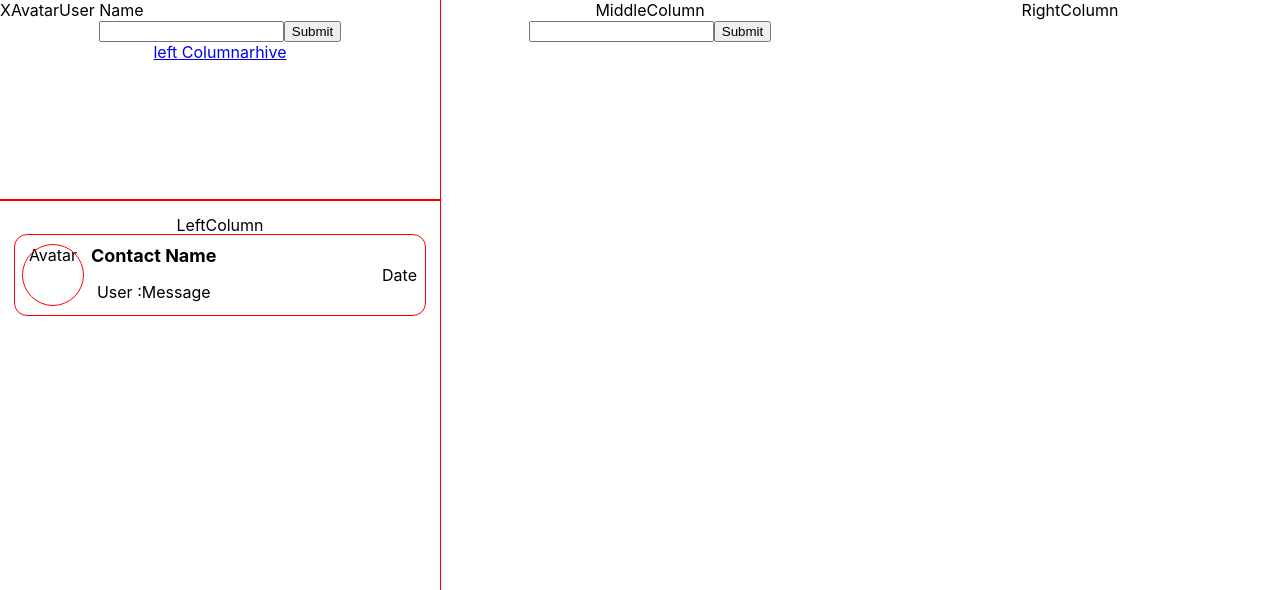
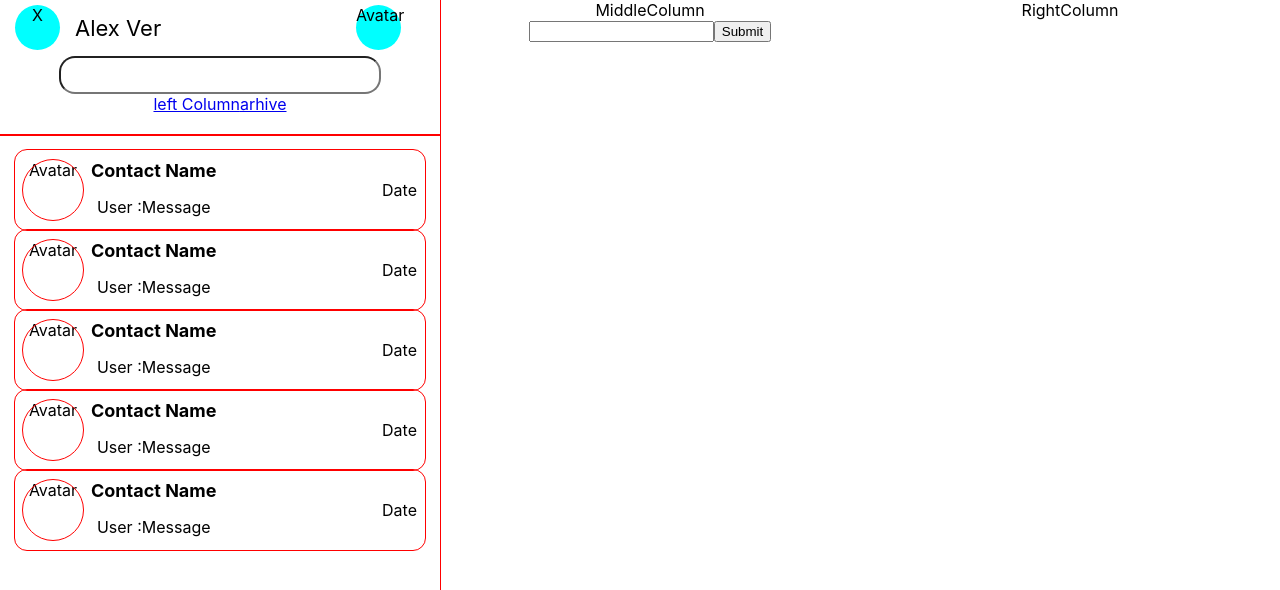
Before and after one commit to VirLg/react-analog-telegramm, a React (Create React App) app: page / in a window 1280 px wide. Shown: the top 590 px of the page. Built offline with nearby package versions, Linux system fonts and the light colour scheme.

Commit message:
input search

```diff
--- /dev/null
+++ b/src/components/form/InputComponent.styled.js
@@ -0,0 +1,9 @@
+import styled from '@emotion/styled';
+
+export const InputElement = styled.input`
+  width: 300px;
+  height: 32px;
+  border-radius: 16px;
+  padding-left: 16px;
+  font-size: 18px;
+`;
--- /dev/null
+++ b/src/components/form/InputSearch.jsx
@@ -0,0 +1,25 @@
+import React, { useState } from 'react';
+import { InputElement } from './InputComponent.styled';
+
+const InputSearch = ({ handleMessage }) => {
+  const [name, setName] = useState('');
+
+  const handleSbmit = e => {
+    e.preventDefault();
+    handleMessage({ name });
+    setName('');
+  };
+  const handleChange = e => {
+    setName(e.target.value);
+  };
+
+  return (
+    <>
+      <form onSubmit={handleSbmit}>
+        <InputElement onChange={handleChange} name="name" value={name} />
+      </form>
+    </>
+  );
+};
+
+export default InputSearch;
--- a/src/components/header/Header.jsx
+++ b/src/components/header/Header.jsx
@@ -1,19 +1,20 @@
 import React from 'react';
 import { NavLink } from 'react-router-dom';
 import { HeaderDiv } from './Header.styled';
-import InputMessage from '../form/InputMessage';
+
 import User from '../user/User';
 import BurgerMenu from '../menu/BurgerMenu';
+import InputSearch from '../form/InputSearch';
 
 const Header = () => {
   return (
     <div>
       <HeaderDiv>
-        <div style={{ display: 'flex' }}>
+        <div style={{ display: 'flex', marginBottom: '6px' }}>
           <BurgerMenu />
           <User />
         </div>
-        <InputMessage />
+        <InputSearch />
         <NavLink to="/">left Column</NavLink>
         <NavLink to="/api/arhive">arhive</NavLink>
       </HeaderDiv>
--- a/src/components/header/Header.styled.js
+++ b/src/components/header/Header.styled.js
@@ -1,6 +1,9 @@
 import styled from '@emotion/styled';
 
 export const HeaderDiv = styled.div`
-  height: 200px;
+  height: 130px;
+  padding-top: 5px;
+  padding-left: 15px;
+  padding-right: 15px;
   outline: 1px solid red;
 `;
--- a/src/components/leftColumn/LeftColumn.jsx
+++ b/src/components/leftColumn/LeftColumn.jsx
@@ -1,13 +1,15 @@
 import React from 'react';
-import RightColumn from '../rightColumn/RightColumn';
-import MiddleColumn from '../middleColumn/MiddleColumn';
+
 import ItemContact from '../itemContact/ItemContact';
 import { LeftColumnDiv } from './LeftColumn.styled';
 
 const LeftColumn = () => {
   return (
     <LeftColumnDiv>
-      LeftColumn
+      <ItemContact />
+      <ItemContact />
+      <ItemContact />
+      <ItemContact />
       <ItemContact />
     </LeftColumnDiv>
   );
--- a/src/components/menu/BurgerMenu.jsx
+++ b/src/components/menu/BurgerMenu.jsx
@@ -1,7 +1,18 @@
 import React from 'react';
 
 const BurgerMenu = () => {
-  return <div>X</div>;
+  return (
+    <div
+      style={{
+        width: '45px',
+        height: '45px',
+        borderRadius: '50%',
+        backgroundColor: 'aqua',
+      }}
+    >
+      X
+    </div>
+  );
 };
 
 export default BurgerMenu;
--- a/src/components/user/User.jsx
+++ b/src/components/user/User.jsx
@@ -4,8 +4,19 @@ import { UserDiv } from './User.styled';
 const User = () => {
   return (
     <UserDiv>
-      <div>Avatar</div>
-      <div>User Name</div>
+      <div>
+        <span style={{ fontSize: '22px' }}>Alex Ver</span>
+      </div>
+      <div
+        style={{
+          width: '45px',
+          height: '45px',
+          borderRadius: '50%',
+          backgroundColor: 'aqua',
+        }}
+      >
+        Avatar
+      </div>
     </UserDiv>
   );
 };
--- a/src/components/user/User.styled.js
+++ b/src/components/user/User.styled.js
@@ -2,4 +2,8 @@ import styled from '@emotion/styled';
 
 export const UserDiv = styled.div`
   display: flex;
+  margin-left: 15px;
+  width: 326px;
+  justify-content: space-between;
+  align-items: center;
 `;
```
